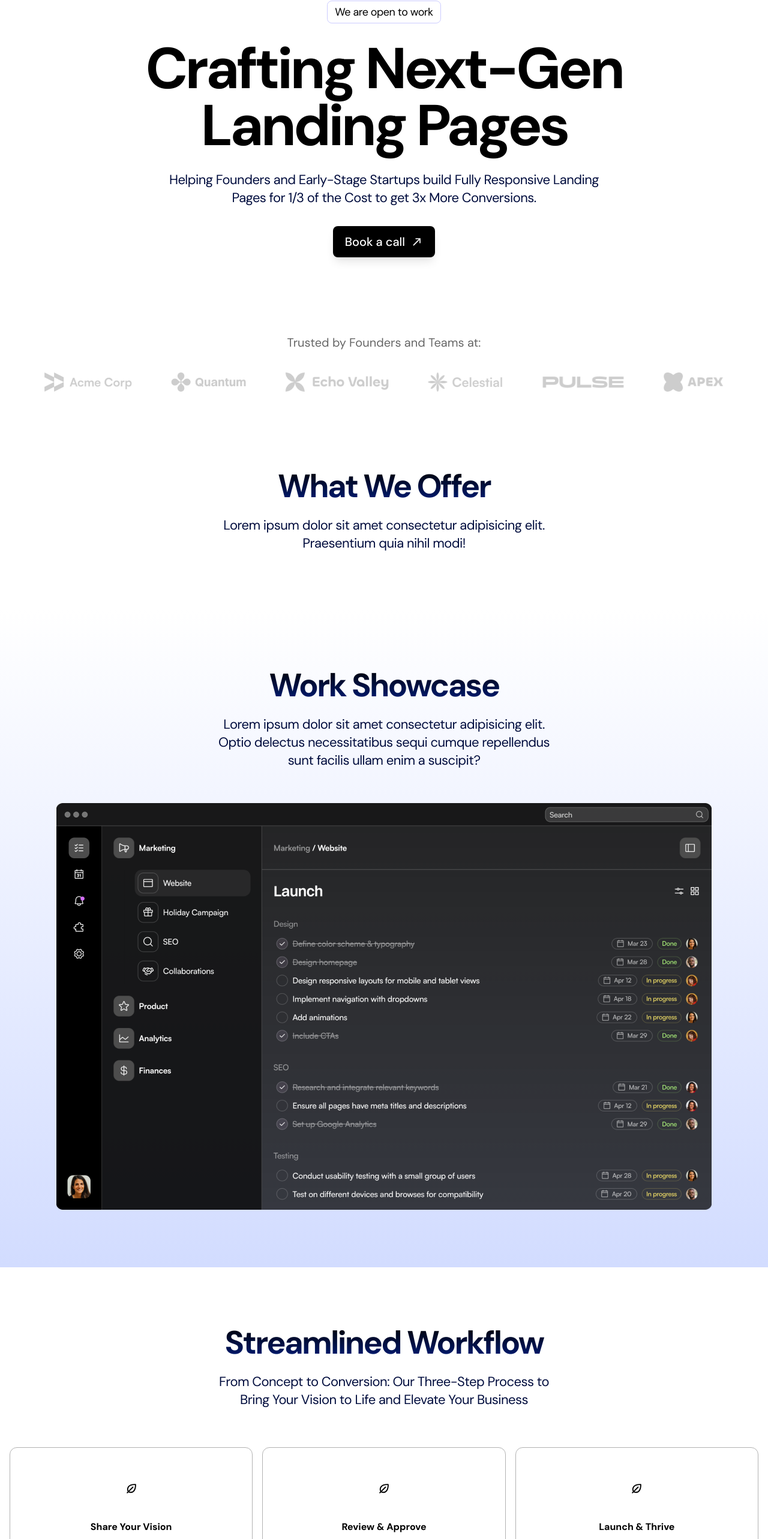
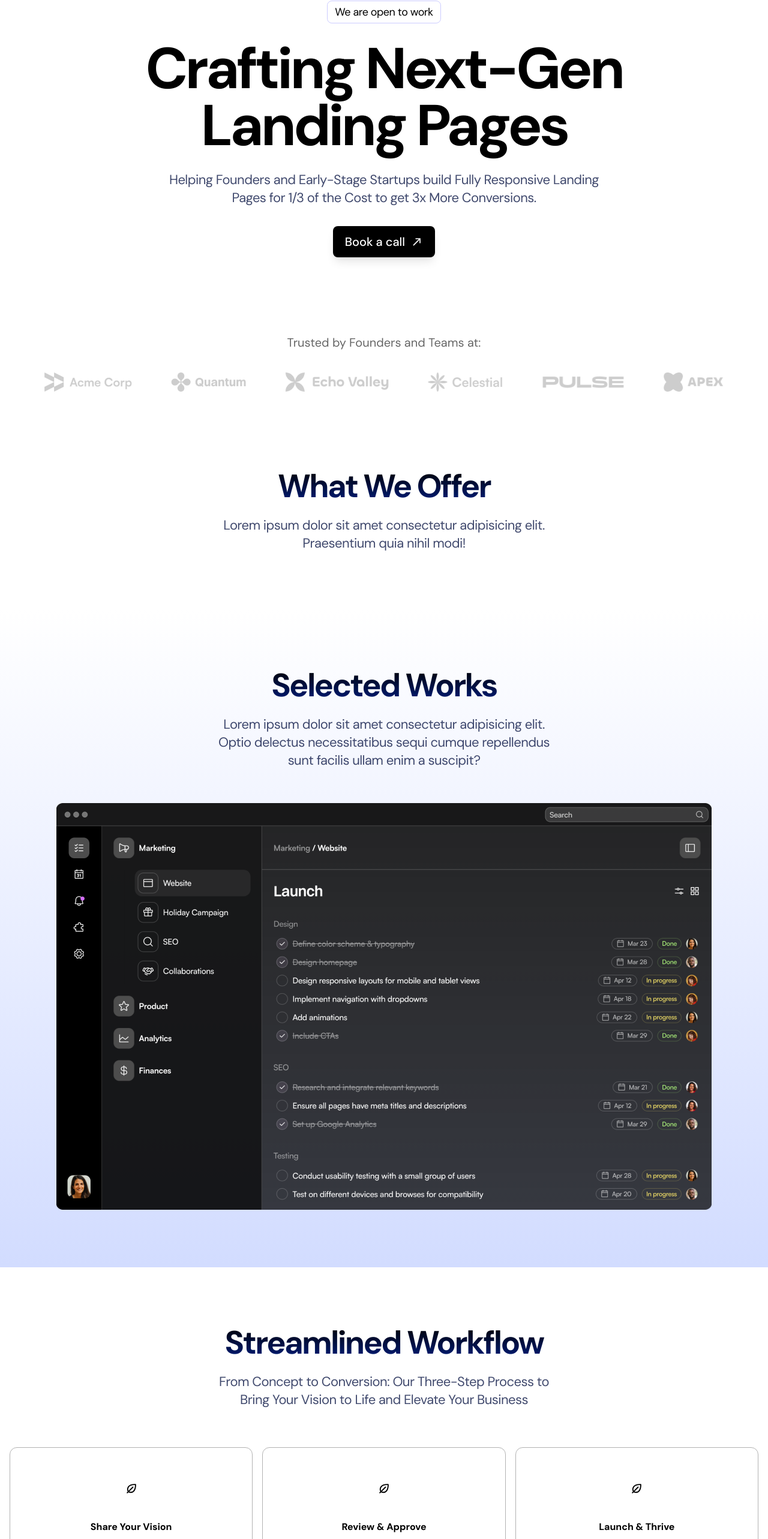
Before and after one commit to amlanxbghn/agency, a Next.js app: page / in a window 1280 px wide. Shown: the part 223-2789 px from the top of the page at 60% size. Built offline with nearby package versions, Linux system fonts and the light colour scheme.

Commit message:
minor changes

```diff
--- a/src/components/CallToAction.tsx
+++ b/src/components/CallToAction.tsx
@@ -1,17 +1,8 @@
-import { url } from 'inspector';
-import gridLines from '../assets/images/grid-lines.png';
-
 export const CallToAction = () => {
     return (
         <section className="py-20 md:py-24">
             <div className="container">
-                <div className="border border-[#F1F1F1] py-24 rounded-3xl shadow-[0_7px_14px_#EAEAEA] overflow-hidden relative">
-                    <div className="absolute inset-0 bg-[#D2DCFF] bg-blend-overlay [mask-image:radial-gradient(50%_50%_at_50%_35%,white,transparent)]"
-                    style={{
-                        backgroundImage: `url(${gridLines.src})`,
-                    }}>
-                    </div>
-                    <div className="relative">
+                <div className="border border-[#F1F1F1] py-24 rounded-3xl shadow-[0_7px_14px_#EAEAEA]">
                     <h2 className="text-center font-bold text-5xl md:text-6xl tracking-tighter">
                         Start building with us
                     </h2>
@@ -25,7 +16,6 @@ export const CallToAction = () => {
                     </div>
                 </div>
             </div>
-            </div>
         </section>
     );
 }
--- a/src/components/FAQs.tsx
+++ b/src/components/FAQs.tsx
@@ -41,7 +41,7 @@ const AccordionItem = ({
         onClick={() => setIsOpen(!isOpen)}>
             <div className='flex items-center'
         >
-                <span className='flex-1 text-lg font-bold text-black/80'>{question}</span>
+                <span className='flex-1 text-lg font-bold text-[#010D3E]'>{question}</span>
                 {isOpen ? <MinusIcon/> : <PlusIcon />}
 
             </div>
@@ -63,7 +63,7 @@ const AccordionItem = ({
                         height: 0,
                         marginTop: 0,
                     }}
-                    className='text-black/70'
+                    className='text-[#010D3E]/75'
                 >
                     {answer}
                 </motion.div>
--- a/src/components/Features.tsx
+++ b/src/components/Features.tsx
@@ -6,7 +6,7 @@ export const Features = () => {
                     What We Offer
                 </h2>
                 <div className="max-w-xl mx-auto">
-                    <p className="text-center text-[22px] leading-[30px] tracking-tight text-[#010D3E] mt-5">
+                    <p className="text-center text-[22px] leading-[30px] tracking-tight text-[#010D3E]/75 mt-5">
                         Lorem ipsum dolor sit amet consectetur adipisicing elit. Praesentium quia nihil modi!
                     </p>
                 </div>
--- a/src/components/Hero.tsx
+++ b/src/components/Hero.tsx
@@ -19,7 +19,7 @@ export const Hero = () => {
                     />
                 </div>
 
-                <p className="text-center text-[22px] leading-[30px] tracking-tight text-[#010D3E] mt-5 max-w-[750px] mx-auto">
+                <p className="text-center text-[22px] leading-[30px] tracking-tight text-[#010D3E]/75 mt-5 max-w-[750px] mx-auto">
                     Helping Founders and Early-Stage Startups build Fully Responsive Landing Pages for 1/3 of the Cost to get 3x More Conversions.
                 </p>
                 <div className="flex justify-center mt-8">
--- a/src/components/Pricing.tsx
+++ b/src/components/Pricing.tsx
@@ -64,7 +64,7 @@ export const Pricing = () => {
                     <h2 className="text-center text-3xl md:text-[54px] md:leading-[60px] font-bold tracking-tighter bg-gradient-to-b from-black to-[#001E80] text-transparent bg-clip-text">
                         Pricing
                     </h2>
-                    <p className="text-center text-[22px] leading-[30px] tracking-tight text-[#010D3E] mt-5">
+                    <p className="text-center text-[22px] leading-[30px] tracking-tight text-[#010D3E]/75 mt-5">
                         Free forever. Upgrade for unlimited tasks, better security, and exclusive features.
                     </p>
                 </div>
--- a/src/components/Testimonials.tsx
+++ b/src/components/Testimonials.tsx
@@ -120,7 +120,7 @@ export const Testimonials = () => {
                     <h2 className="text-center text-3xl md:text-[54px] md:leading-[60px] font-bold tracking-tighter bg-gradient-to-b from-black to-[#001E80] text-transparent bg-clip-text mt-5">
                         What our clients say
                     </h2>
-                    <p className="text-center text-[22px] leading-[30px] tracking-tight text-[#010D3E] mt-5">
+                    <p className="text-center text-[22px] leading-[30px] tracking-tight text-[#010D3E]/75 mt-5">
                         From intuitive design to powerful features, our app has become an essential tool for users around the world.
                     </p>
                 </div>
--- a/src/components/WorkFlow.tsx
+++ b/src/components/WorkFlow.tsx
@@ -23,7 +23,7 @@ export const WorkFlow = () => {
                     Streamlined Workflow
                 </h2>
                 <div className='max-w-xl mx-auto'>
-                    <p className='text-center text-[22px] leading-[30px] tracking-tight text-[#010D3E] mt-5'>
+                    <p className='text-center text-[22px] leading-[30px] tracking-tight text-[#010D3E]/75 mt-5'>
                         From Concept to Conversion: Our Three-Step Process to Bring Your Vision to Life and Elevate Your Business
                     </p>
                 </div>
--- a/src/components/WorkShowcase.tsx
+++ b/src/components/WorkShowcase.tsx
@@ -6,10 +6,10 @@ export const WorkShowcase = () => {
         <section className="bg-gradient-to-b from-white to-[#D2DCFF] py-[72px] sm:py-24">
             <div className="container">
                 <h2 className="text-center text-3xl md:text-[54px] md:leading-[60px] font-bold tracking-tighter bg-gradient-to-b from-black to-[#001E80] text-transparent bg-clip-text">
-                    Work Showcase
+                    Selected Works
                 </h2>
                 <div className="max-w-xl mx-auto">
-                    <p className="text-center text-[22px] leading-[30px] tracking-tight text-[#010D3E] mt-5">
+                    <p className="text-center text-[22px] leading-[30px] tracking-tight text-[#010D3E]/75 mt-5">
                         Lorem ipsum dolor sit amet consectetur adipisicing elit. Optio delectus necessitatibus sequi cumque repellendus sunt facilis ullam enim a suscipit?
                     </p>
                 </div>
```
Lines whose indentation alone changed are shown as unchanged.
